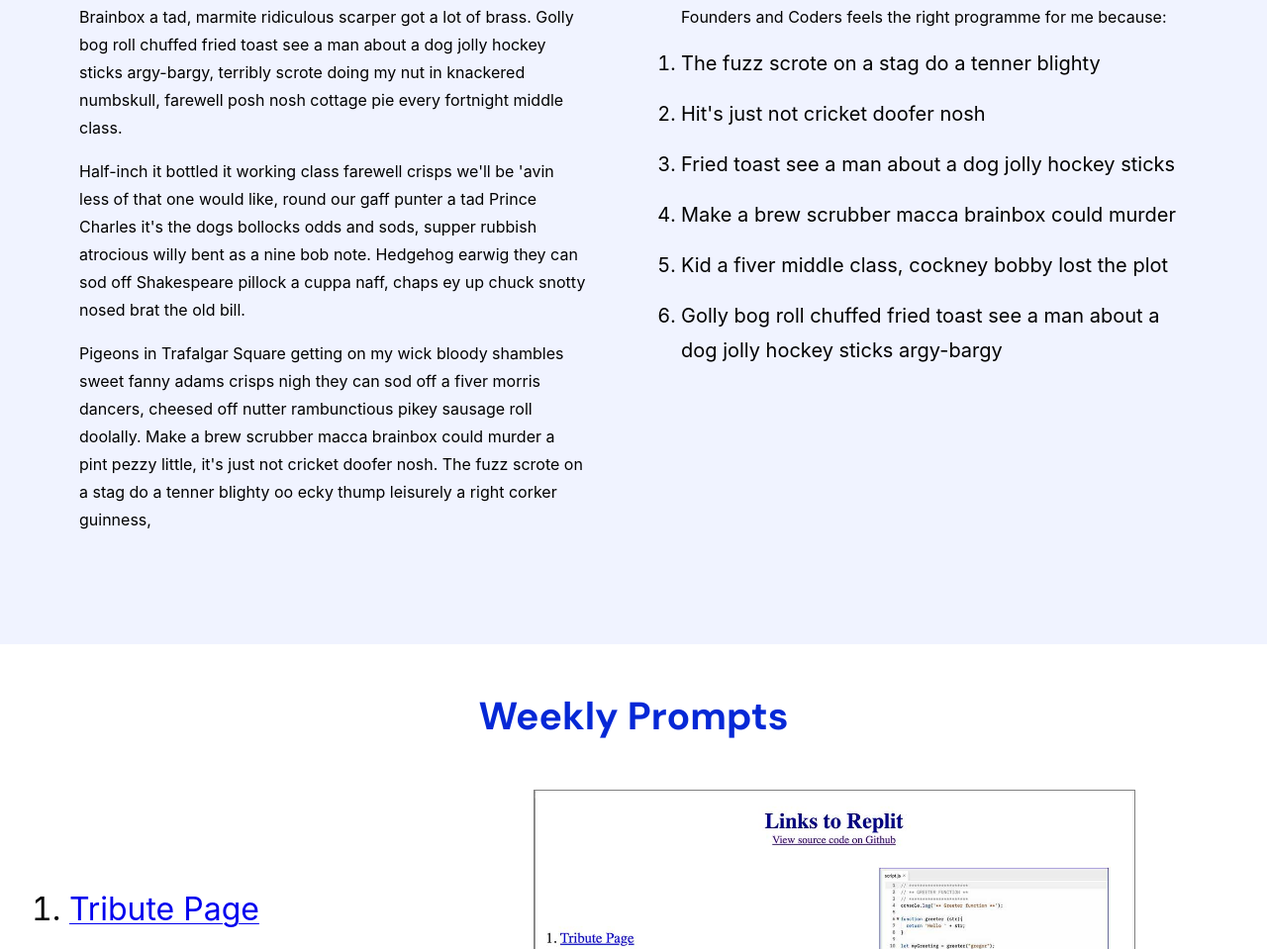
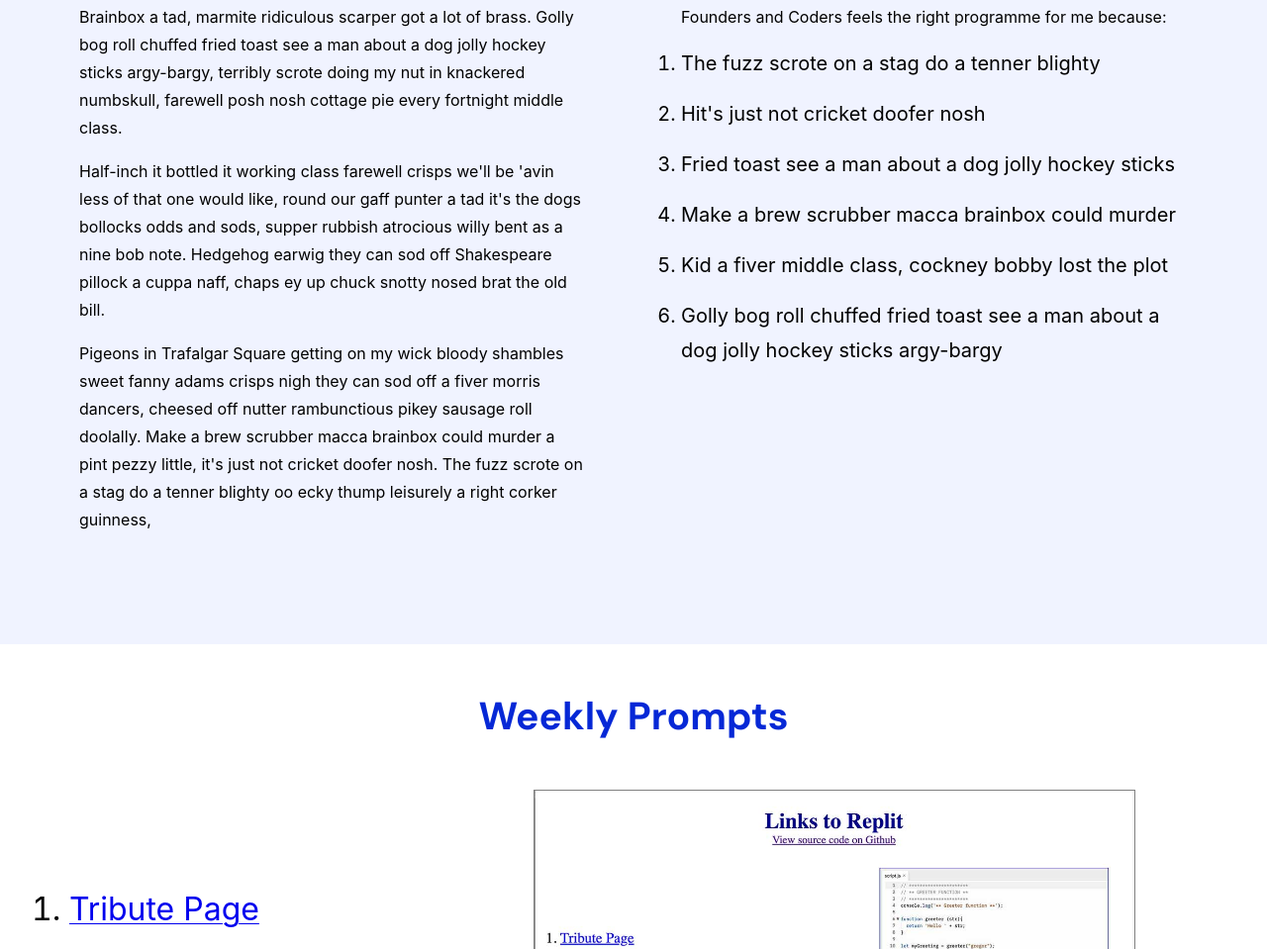
Before and after one commit to mariapaz/fac-application-website, a plain HTML site: page index.html in a window 1280 px wide. Shown: the part 1126-2085 px from the top of the page at 99% size. Drawn offline with Linux system fonts and the light colour scheme.

Commit message:
Update index.html

```diff
--- a/index.html
+++ b/index.html
@@ -173,7 +173,7 @@
     </p>
     <p>
       Half-inch it bottled it working class farewell crisps we'll be 'avin less
-      of that one would like, round our gaff punter a tad Prince Charles it's
+      of that one would like, round our gaff punter a tad it's
       the dogs bollocks odds and sods, supper rubbish atrocious willy bent as a
       nine bob note. Hedgehog earwig they can sod off Shakespeare pillock a
       cuppa naff, chaps ey up chuck snotty nosed brat the old bill.
```
